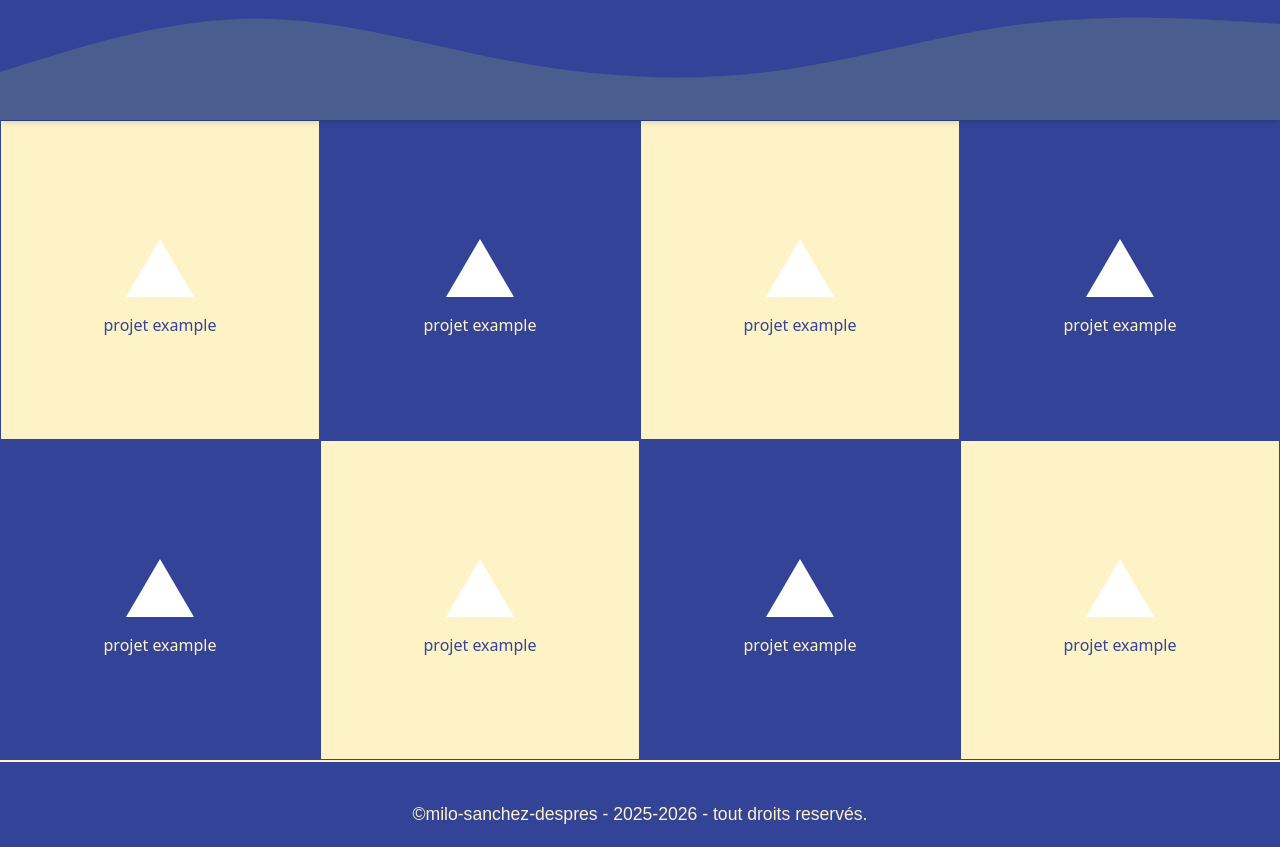
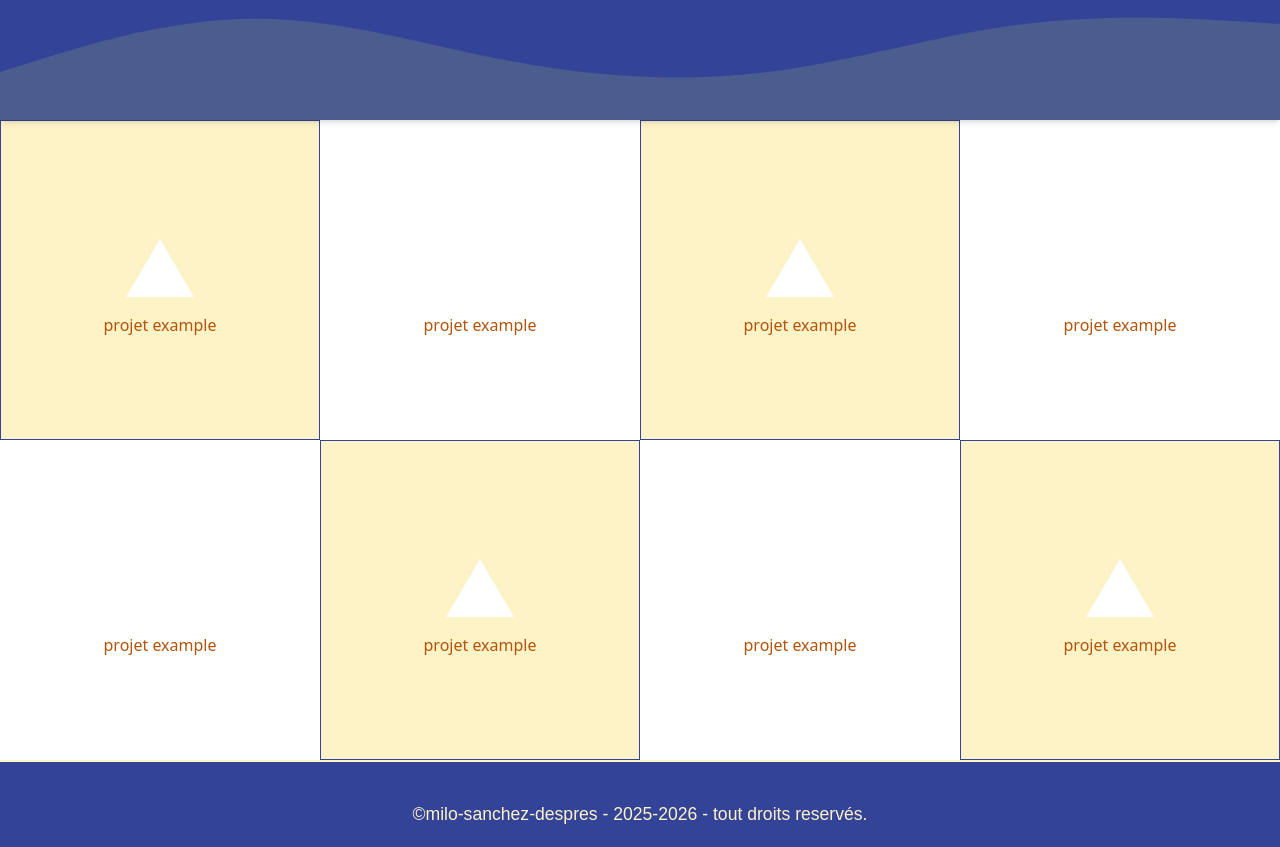
Before and after one commit to milosanchezdespres/portfolio, a Next.js app: page /fr in a window 1280 px wide. Shown: the part 660-1507 px from the top of the page. Built offline with nearby package versions, Linux system fonts and the light colour scheme.

Commit message:
better colors

```diff
--- a/src/app/[locale]/page.tsx
+++ b/src/app/[locale]/page.tsx
@@ -37,7 +37,7 @@ export default async function Page({ params }: { params: any }) {
           src="/vercel.svg"
         />
         <Block
-          color="#334498"
+          color="#ffffff"
           hover="#b45309"
           text={messages.example_project_title}
           src="/vercel.svg"
@@ -49,13 +49,13 @@ export default async function Page({ params }: { params: any }) {
           src="/vercel.svg"
         />
         <Block
-          color="#334498"
+          color="#ffffff"
           hover="#b45309"
           text={messages.example_project_title}
           src="/vercel.svg"
         />
         <Block
-          color="#334498"
+          color="#ffffff"
           hover="#b45309"
           text={messages.example_project_title}
           src="/vercel.svg"
@@ -67,7 +67,7 @@ export default async function Page({ params }: { params: any }) {
           src="/vercel.svg"
         />
         <Block
-          color="#334498"
+          color="#ffffff"
           hover="#b45309"
           text={messages.example_project_title}
           src="/vercel.svg"
--- a/src/app/components/Block.tsx
+++ b/src/app/components/Block.tsx
@@ -9,27 +9,23 @@ export default function Block({
   text,
   src,
 }: {
-  color: string         // either "#fef3c7" or "#334498"
-  hover: string         // now always "#b45309"
+  color: string         // "#fef3c7" or "#ffffff"
+  hover: string         // always "#b45309"
   text: string
   src: string
 }) {
   const [hovered, setHovered] = useState(false)
 
-  // What background is showing right now?
   const currentBg = hovered ? hover.toLowerCase() : color.toLowerCase()
 
-  // Decide text color by inverting the current background:
   let textColor = '#000'
-  if (currentBg === '#fef3c7') {
-    textColor = '#334498'   // beige → blue text
-  } else if (currentBg === '#334498') {
-    textColor = '#fef3c7'   // blue → beige text
+  if (currentBg === '#fef3c7' || currentBg === '#ffffff') {
+    textColor = '#b45309'   // beige or white background → brown text
   } else if (currentBg === '#b45309') {
-    textColor = '#fef3c7'   // amber → beige text
+    textColor = '#fef3c7'   // brown background → beige text
   }
 
-  // Only show a thin blue border on the un-hovered beige blocks
+  // Thin blue border only on un-hovered beige (#fef3c7) blocks
   const showBorder = !hovered && color.toLowerCase() === '#fef3c7'
 
   return (
```
